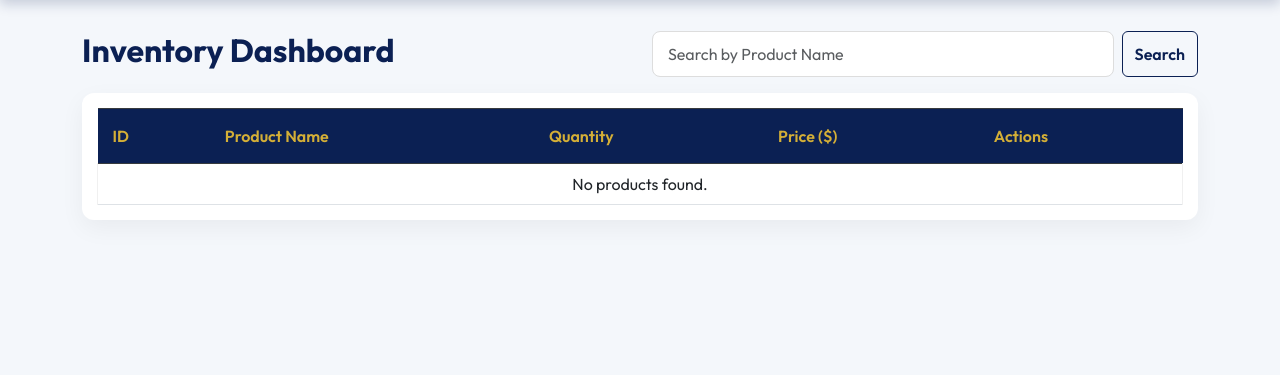
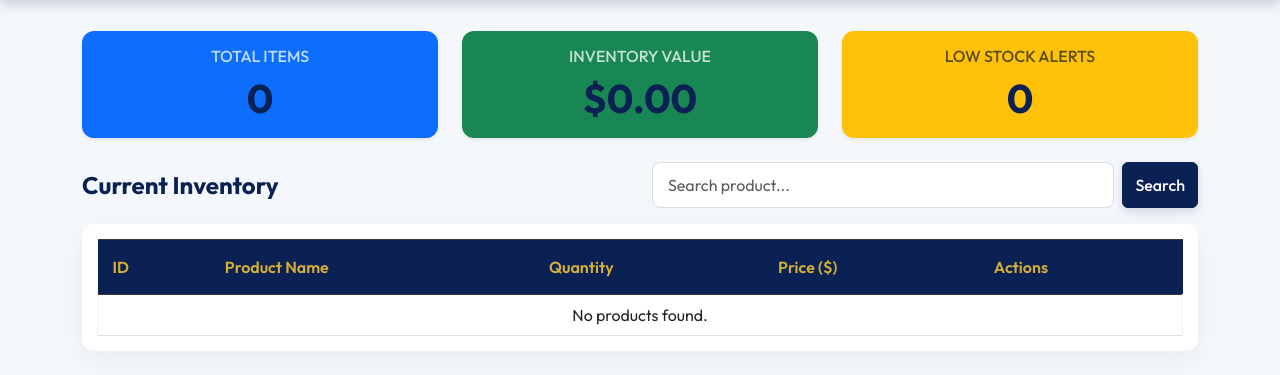
Before and after one commit to mohan12345622/inventory-system, a Flask app: page / in a window 1280 px wide. Shown: the part 73-448 px from the top of the page. Run offline with Flask 3, Linux system fonts and the light colour scheme.

Commit message:
Enhance UI with premium summary cards and fix database path resolution

```diff
--- a/app.py
+++ b/app.py
@@ -5,9 +5,12 @@ import os
 app = Flask(__name__)
 app.config['SECRET_KEY'] = 'super_secret_key_for_flash_messages'
 
-# Reverted to Local SQLite (Since Supabase URL was unresolvable)
-basedir = os.path.abspath(os.path.dirname(__name__))
-app.config['SQLALCHEMY_DATABASE_URI'] = 'sqlite:///' + os.path.join(basedir, 'inventory.db')
+# Database configuration: Use /tmp/ for Vercel serverless (Writable)
+if os.environ.get('VERCEL'):
+    app.config['SQLALCHEMY_DATABASE_URI'] = 'sqlite:////tmp/inventory.db'
+else:
+    basedir = os.path.abspath(os.path.dirname(__file__))
+    app.config['SQLALCHEMY_DATABASE_URI'] = 'sqlite:///' + os.path.join(basedir, 'inventory.db')
 app.config['SQLALCHEMY_TRACK_MODIFICATIONS'] = False
 
 db = SQLAlchemy(app)
@@ -41,7 +44,18 @@ def index():
         items = Item.query.filter(Item.name.ilike(f'%{search_query}%')).all()
     else:
         items = Item.query.all()
-    return render_template('index.html', items=items, search_query=search_query)
+
+    # Summary Statistics
+    total_items = sum(item.quantity for item in items)
+    total_value = sum(item.quantity * item.price for item in items)
+    low_stock_count = sum(1 for item in items if item.quantity < 5)
+
+    return render_template('index.html',
+                         items=items,
+                         search_query=search_query,
+                         total_items=total_items,
+                         total_value=total_value,
+                         low_stock_count=low_stock_count)
 
 # 2. Add a new product (Create)
 @app.route('/add', methods=['GET', 'POST'])
--- a/templates/index.html
+++ b/templates/index.html
@@ -1,14 +1,41 @@
 {% extends 'layout.html' %}
 
 {% block content %}
-<div class="row mt-4 mb-3">
+<div class="row mt-4 mb-4">
+    <div class="col-md-4">
+        <div class="card bg-primary text-white shadow-sm border-0 h-100">
+            <div class="card-body text-center">
+                <h6 class="text-uppercase mb-2 opacity-75">Total Items</h6>
+                <h2 class="display-6 fw-bold mb-0">{{ total_items }}</h2>
+            </div>
+        </div>
+    </div>
+    <div class="col-md-4">
+        <div class="card bg-success text-white shadow-sm border-0 h-100">
+            <div class="card-body text-center">
+                <h6 class="text-uppercase mb-2 opacity-75">Inventory Value</h6>
+                <h2 class="display-6 fw-bold mb-0">${{ "%.2f"|format(total_value) }}</h2>
+            </div>
+        </div>
+    </div>
+    <div class="col-md-4">
+        <div class="card bg-warning text-dark shadow-sm border-0 h-100">
+            <div class="card-body text-center">
+                <h6 class="text-uppercase mb-2 opacity-75">Low Stock Alerts</h6>
+                <h2 class="display-6 fw-bold mb-0">{{ low_stock_count }}</h2>
+            </div>
+        </div>
+    </div>
+</div>
+
+<div class="row mb-3 align-items-center">
     <div class="col-md-6">
-        <h2>Inventory Dashboard</h2>
+        <h4 class="mb-0">Current Inventory</h4>
     </div>
     <div class="col-md-6 text-end">
         <form class="d-flex" method="GET" action="{{ url_for('index') }}">
-            <input class="form-control me-2" type="search" placeholder="Search by Product Name" name="search" value="{{ search_query }}">
-            <button class="btn btn-outline-primary" type="submit">Search</button>
+            <input class="form-control me-2" type="search" placeholder="Search product..." name="search" value="{{ search_query }}">
+            <button class="btn btn-primary" type="submit">Search</button>
             {% if search_query %}
                 <a href="{{ url_for('index') }}" class="btn btn-outline-secondary ms-2">Clear</a>
             {% endif %}
```
